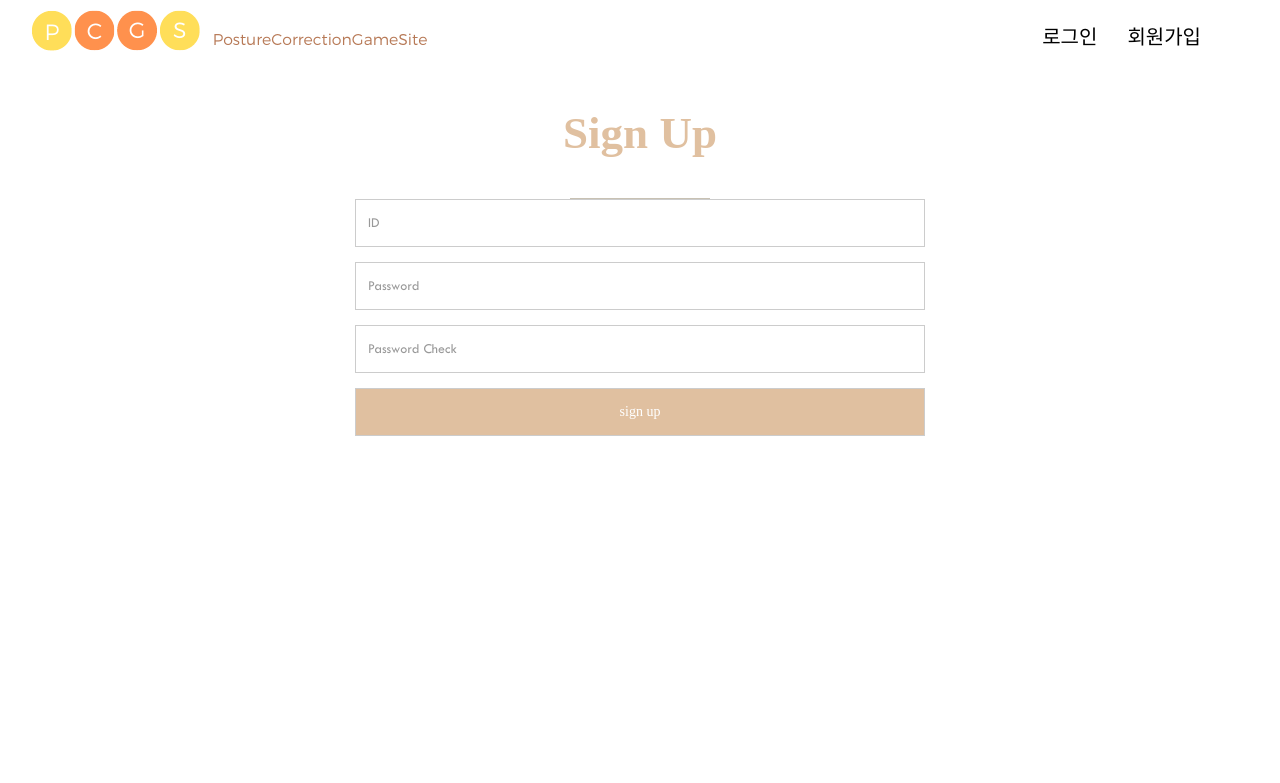
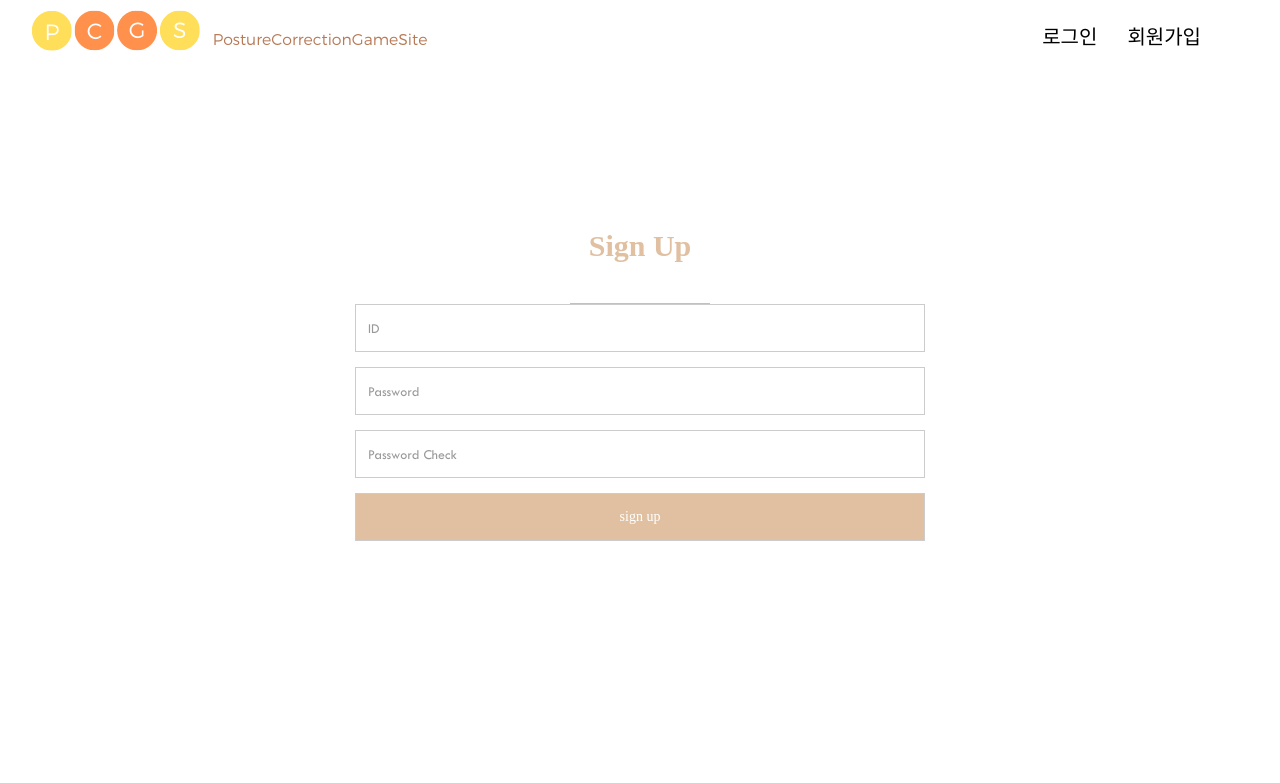
Before and after one commit to mangchhe/django-posture-correction, a Django app: page /signup in a window 1280 px wide. Shown: the part 22-805 px from the top of the page. Before the commit the page ends 458 px from the top, so only its background shows below. Run offline with Django 3.2, Linux system fonts and the light colour scheme; some libraries are stand-ins or nearby versions; some web fonts are replaced.

Commit message:
html 디자인 수정, 업로드 버그 수정

```diff
--- a/static/css/main.css
+++ b/static/css/main.css
@@ -83,11 +83,7 @@ a:active {
   padding: 40px 0px;
   position: relative;
 }
-.heading span {
-  font-size: 45px;
-  color: #ff530a;
-  font-weight: 600;
-}
+
 .heading:before {
   content: "";
   position: absolute;
@@ -105,9 +101,6 @@ a:active {
   color: #2E2E2E;
   text-transform: uppercase;
   padding: 30px 0px;
-}
-.title span {
-  color: #FF5333;
 }
 .before-border {
   content: "";
@@ -582,10 +575,6 @@ nav .block .navbar-default .navbar-nav > .active > a:hover:before {
 /*--
     contact-us Start
 --*/
-#contact-us {
-  padding: 70px 0px;
-
-}
 #contact-us .block .title {
   padding: 20px 0;
 }
--- a/templates/login.html
+++ b/templates/login.html
@@ -30,7 +30,11 @@
 
     <link href='//spoqa.github.io/spoqa-han-sans/css/SpoqaHanSans-kr.css' rel='stylesheet' type='text/css'>
     <style>
-
+        .container{
+            height: 45%;
+            margin-top: 15%;
+            margin-bottom: 15%;
+        }
     </style>
 </head>
 
--- a/templates/playView.html
+++ b/templates/playView.html
@@ -70,7 +70,7 @@
                                         data.accuracy
                                 );
                             }
-                            if(data.com_movie && a == 1){
+                            if(a == 1){
                                 videooo.play();
                                 a = 2;
                             }
@@ -92,6 +92,7 @@
                     video.play();
 
                     timer2 = setInterval(function () {
+                        if (a==2){
                             canvas.getContext("2d").drawImage(video, 0, 0, 640, 480);
                             var img = canvas.toDataURL("image/png");
                             $.ajax({
@@ -105,6 +106,7 @@
                                     alert("ajax 통신 실패...");
                                 },
                             });
+                        }
                     }, 1000);
                 }, function(err) { alert("there was an error " + err)});
 
--- a/templates/signup.html
+++ b/templates/signup.html
@@ -29,6 +29,13 @@
     <link rel="stylesheet" href="{% static 'css/responsive.css' %}">
 
     <link href='//spoqa.github.io/spoqa-han-sans/css/SpoqaHanSans-kr.css' rel='stylesheet' type='text/css'>
+    <style>
+        .container{
+            height: 45%;
+            margin-top: 15%;
+            margin-bottom: 15%;
+        }
+    </style>
 </head>
 <section id="contact-us">
     <div class="container">
```
Also changed, not shown: Edus/camera.py (+13 -1 lines), Edus/views.py (+15 -22 lines), templates/playViewResult.html (+9 -1 lines). Lines whose indentation alone changed are shown as unchanged.
